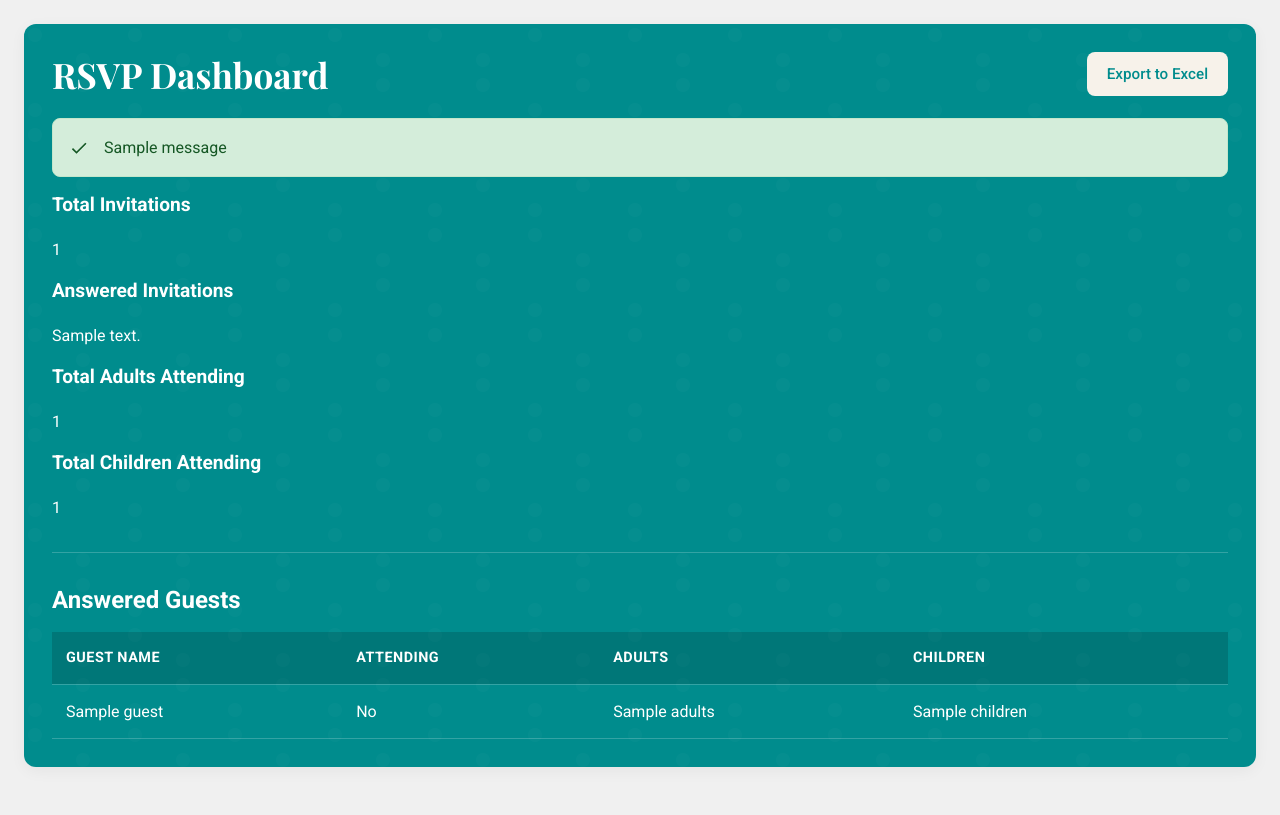
After one commit to SlashGil/wedding, a Python web app: template wedding/templates/rsvp_dashboard.html in a window 1280 px wide. The commit adds this page. Run offline with Jinja, Linux system fonts and the light colour scheme; the template is opened without the code that fills it: most values are stand-ins (such as "Sample title", 1, 10 or a date in 2020); one stand-in notice (Sample message) is shown.

Commit message:
:sparkles: Fix issue of see guest functionality

```diff
--- a/wedding/templates/guests.html
+++ b/wedding/templates/guests.html
@@ -23,6 +23,7 @@
     <div class="card card-light">
         <div class="top-bar">
             <h1 class="elegant-header" style="color: var(--charcoal);">Manage Guest Invites</h1>
+            <a href="{{ url_for('admin.rsvp_dashboard') }}" class="btn">View RSVP Dashboard</a>
         </div>
 
         <div class="stats-bar">
--- /dev/null
+++ b/wedding/templates/rsvp_dashboard.html
@@ -0,0 +1,73 @@
+<!DOCTYPE html>
+<html lang="en">
+<head>
+    <meta charset="UTF-8">
+    <meta name="viewport" content="width=device-width, initial-scale=1.0">
+    <title>RSVP Dashboard</title>
+    <link rel="icon" href="{{ url_for('static', filename='favicon.ico') }}">
+    <link rel="stylesheet" href="{{ url_for('static', filename='css/admin.css') }}">
+</head>
+<body>
+<div class="container">
+    <div class="card card-dark">
+        <div class="header-flex">
+            <h1 class="elegant-header">RSVP Dashboard</h1>
+            <a href="{{ url_for('admin.export_rsvps') }}" class="btn">Export to Excel</a>
+        </div>
+
+        {% with messages = get_flashed_messages(with_categories=true) %}
+        {% if messages %}
+        {% for category, message in messages %}
+        <div class="alert alert-{{ category }}">{{ message }}</div>
+        {% endfor %}
+        {% endif %}
+        {% endwith %}
+
+        <div class="stats-grid">
+            <div class="stat-card">
+                <h3>Total Invitations</h3>
+                <p>{{ total_invitations }}</p>
+            </div>
+            <div class="stat-card">
+                <h3>Answered Invitations</h3>
+                <p>{{ answered_invitations }}</p>
+            </div>
+            <div class="stat-card">
+                <h3>Total Adults Attending</h3>
+                <p>{{ total_adults }}</p>
+            </div>
+            <div class="stat-card">
+                <h3>Total Children Attending</h3>
+                <p>{{ total_children }}</p>
+            </div>
+        </div>
+
+        <hr>
+
+        <h2>Answered Guests</h2>
+        <div class="table-container">
+            <table class="styled-table">
+                <thead>
+                    <tr>
+                        <th>Guest Name</th>
+                        <th>Attending</th>
+                        <th>Adults</th>
+                        <th>Children</th>
+                    </tr>
+                </thead>
+                <tbody>
+                    {% for guest in answered_guests %}
+                    <tr>
+                        <td>{{ guest.guest_name }}</td>
+                        <td>{{ 'Yes' if guest.attending else 'No' }}</td>
+                        <td>{{ guest.adults }}</td>
+                        <td>{{ guest.children }}</td>
+                    </tr>
+                    {% endfor %}
+                </tbody>
+            </table>
+        </div>
+    </div>
+</div>
+</body>
+</html>
```
Also changed, not shown: wedding/admin.py (+96 -0 lines).
